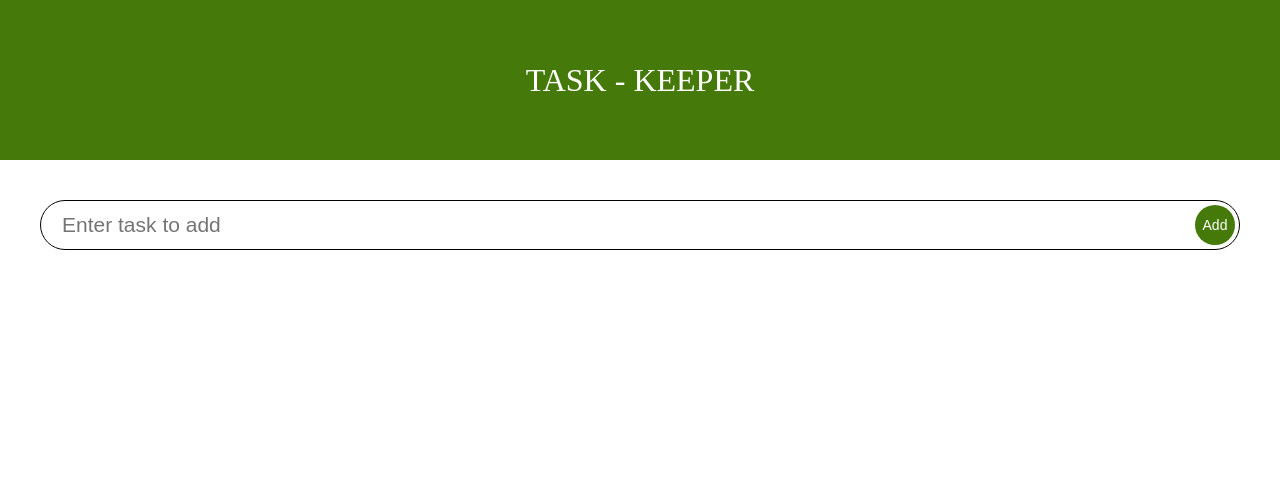
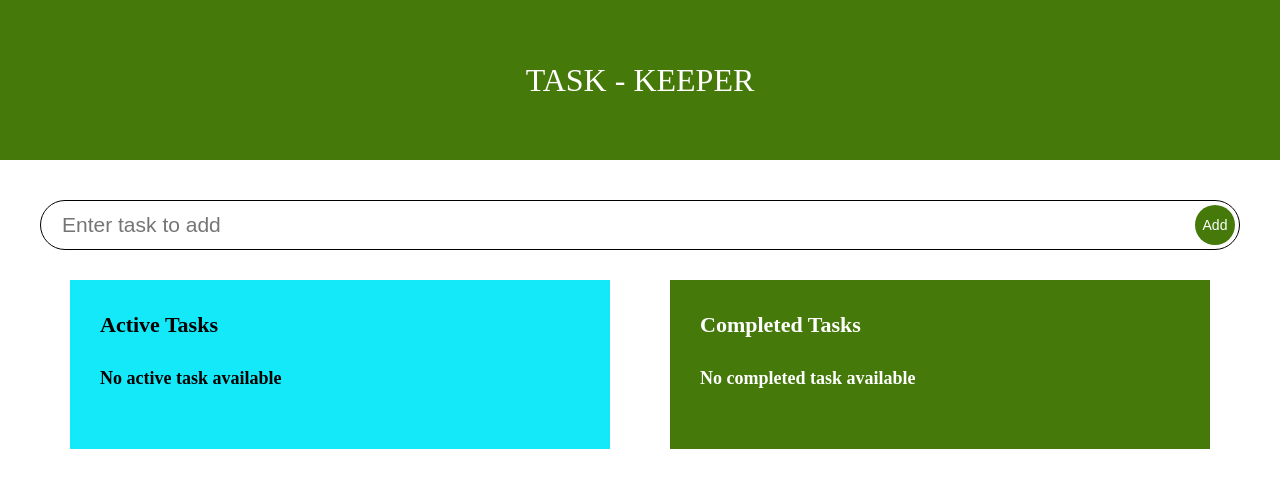
Before and after one commit to kgsantosh770/Task-Keeper, a React (Create React App) app in the folder task-keeper/: page / in a window 1280 px wide. Shown: the top 488 px of the page. Built offline with nearby package versions, Linux system fonts and the light colour scheme.

Commit message:
Implemented completed list

```diff
--- a/task-keeper/src/components/SingleTodo/SingleTodo.tsx
+++ b/task-keeper/src/components/SingleTodo/SingleTodo.tsx
@@ -43,7 +43,7 @@ const SingleTodo: React.FC<Props> = ({ todo, todos, setTodos }) => {
 
 
     return (
-        <li className={`todo-item ${todo.isDone ? "task-done" : ''}`} key={todo.id} >
+        <li className="todo-item" key={todo.id} >
             <form onSubmit={(e) => {
                 handleEdit(e, todo.id);
                 todoEditInputRef.current?.blur();
--- a/task-keeper/src/components/TodoList/TodoList.css
+++ b/task-keeper/src/components/TodoList/TodoList.css
@@ -1,17 +1,38 @@
-.todolist-container{
+.allTodos {
+    display: flex;
+}
+
+.todolist-container {
+    background-color: rgba(0, 232, 248, 0.925);
     margin: 30px 30px 0;
-    column-count: 2;
-    column-gap: 20%;
+    padding: 10px 30px 30px;
+    width: 50%;
+    height: max-content;
+}
+
+.completed-list {
+    background-color: var(--theme-color);
+}
+
+.todolist-container h3 {
+    font-size: 22px;
+}
+
+.todolist-container h5 {
+    font-size: 18px;
+}
+
+.completed-list h3, .completed-list h5 {
+    color: white;
 }
 
 @media (max-width: 992px) {
-    .todolist-container{
-        column-count: 1;
+    .todolist-container {
         margin: 30px 0;
     }
 }
 
-.todolist-container .todo-item{
+.todolist-container .todo-item {
     display: flex;
     justify-content: space-between;
     background: var(--yellow-color);
@@ -22,11 +43,6 @@
     list-style: none;
 }
 
-.todolist-container .todo-item.task-done {
-    background-color: var(--theme-color);
-    color: white;
-}
-
 .todolist-container .todo-item .item-actions .icon {
     cursor: pointer;
     margin-right: 10px;
--- a/task-keeper/src/components/TodoList/TodoList.tsx
+++ b/task-keeper/src/components/TodoList/TodoList.tsx
@@ -1,19 +1,53 @@
-import React from 'react';
+import React, { useEffect, useState } from 'react';
 import "./TodoList.css";
 import { TodoListProps } from "./Model/TodoListProps";
 import SingleTodo from '../SingleTodo/SingleTodo';
 
 const TodoList: React.FC<TodoListProps> = ({ todos, setTodos }) => {
+
+  const [activeTaskCount, setactiveTaskCount] = useState<number>(0);
+  const [completedTaskCount, setcompletedTaskCount] = useState<number>(0);
+
+  useEffect(() => {
+    setactiveTaskCount(todos.filter(todo => todo.isDone === false).length)
+    setcompletedTaskCount(todos.filter(todo => todo.isDone === true).length)
+    setTodos(todos.sort((task) => task.id))
+}, [todos, setTodos])
+
 return (
+  <div className="allTodos">
     <div className="todolist-container">
-      {todos.map((t) => (
+      <h3>Active Tasks</h3>
+      {
+        (activeTaskCount === 0) ? (
+          <h5>No active task available</h5>
+        ) : todos.map((t) => (
+          !t.isDone ?
             <SingleTodo
               todo={t}
               key={t.id}
               todos={todos}
               setTodos={setTodos}
-        />
-      ))}
+            /> : ''
+        ))
+      }
+    </div>
+    <div className="todolist-container completed-list">
+      <h3>Completed Tasks</h3>
+      {
+        (completedTaskCount === 0) ? (
+          <h5>No completed task available</h5>
+        ) : todos.map((t) => (
+          t.isDone ?
+            <SingleTodo
+              todo={t}
+              key={t.id}
+              todos={todos}
+              setTodos={setTodos}
+            /> : ''
+        ))
+      }
+    </div>
   </div>
 )
 }
```
Lines whose indentation alone changed are shown as unchanged.
